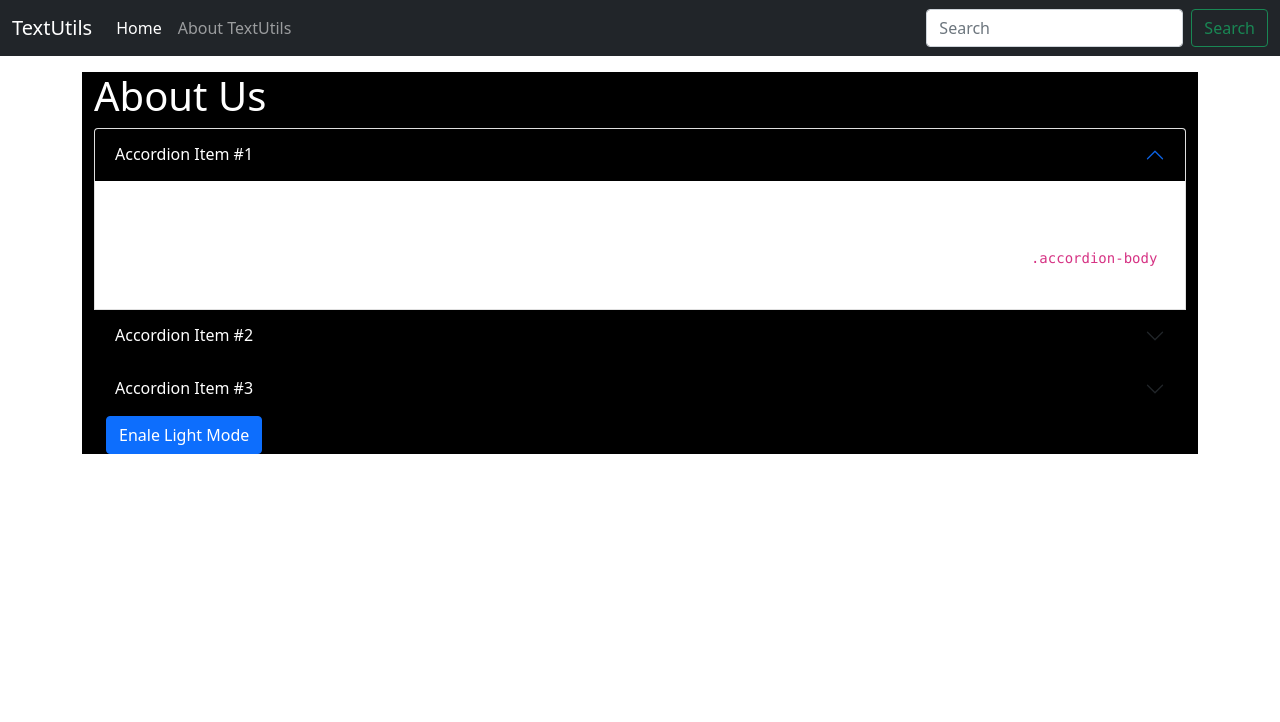
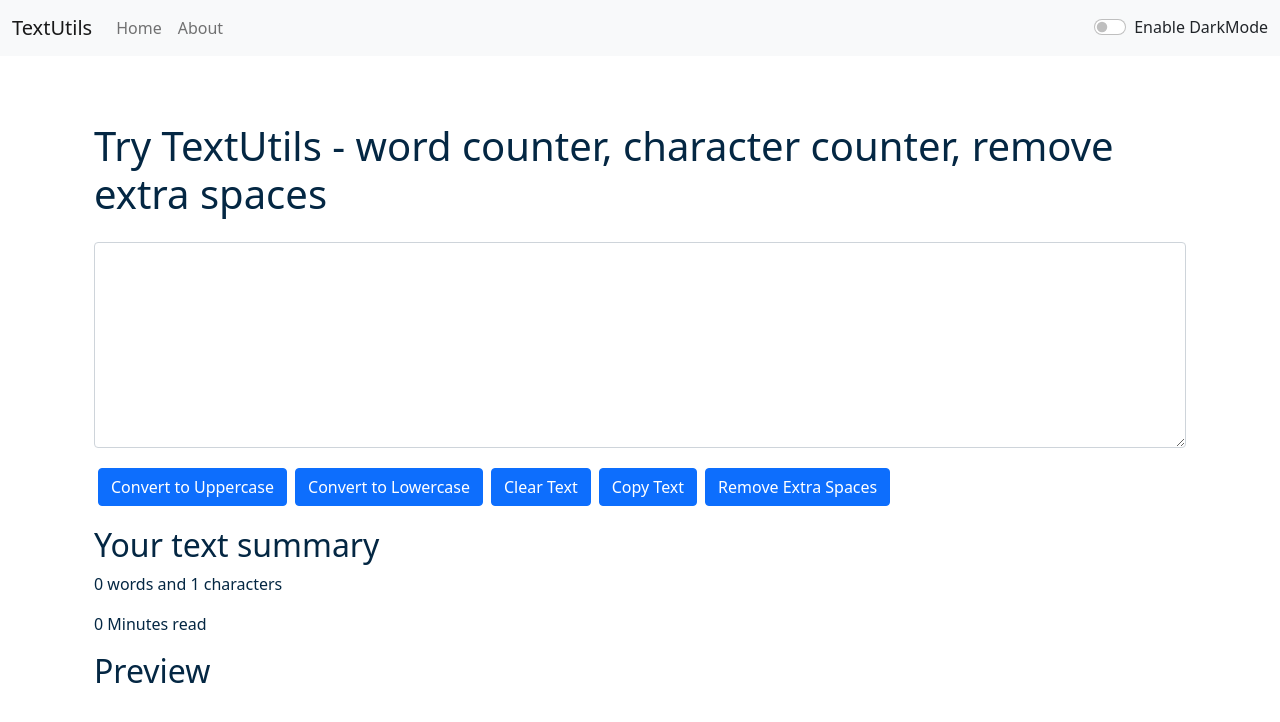
Before and after one commit to ayuvgr8/textutils, a React (Create React App) app: page / in a window 1280 px wide. Shown: the top 722 px of the page. Built offline with nearby package versions, Linux system fonts and the light colour scheme.

Commit message:
switch button in navbar for dark mode

```diff
--- a/src/App.js
+++ b/src/App.js
@@ -1,17 +1,63 @@
 import "./App.css";
 import Navbar from "./components/Navbar";
-// import TextForm from "./components/TextForm";
+import TextForm from "./components/TextForm";
 import About from "./components/About";
+import React, { useState } from "react";
+import Alert from "./components/Alert";
+import { BrowserRouter as Router, Switch, Route } from "react-router-dom";
 
 function App() {
+  const [mode, setMode] = useState("light"); // Whether dark mode is enabled or not
+  const [alert, setAlert] = useState(null);
+
+  const showAlert = (message, type) => {
+    setAlert({
+      msg: message,
+      type: type,
+    });
+    setTimeout(() => {
+      setAlert(null);
+    }, 1500);
+  };
+
+  const toggleMode = () => {
+    if (mode === "light") {
+      setMode("dark");
+      document.body.style.backgroundColor = "#042743";
+      showAlert("Dark mode has been enabled", "success");
+    } else {
+      setMode("light");
+      document.body.style.backgroundColor = "white";
+      showAlert("Light mode has been enabled", "success");
+    }
+  };
   return (
     <>
-      <Navbar title="TextUtils" aboutText="About TextUtils" />
-      <div className="container my-3">
-        {/* <TextForm heading="Enter the Text to Analyze Here" /> */}
-        <About />
-      </div>
-
+      <Router>
+        <Navbar
+          title="TextUtils"
+          mode={mode}
+          toggleMode={toggleMode}
+          key={new Date()}
+        />
+        <Alert alert={alert} />
+        <div className="container my-3">
+          <Switch>
+            {/* /users --> Component 1
+        /users/home --> Component 2 */}
+            <Route exact path="/about">
+              <About mode={mode} />
+            </Route>
+            <Route exact path="/">
+              <TextForm
+                showAlert={showAlert}
+                heading="Try TextUtils - word counter, character counter, remove extra spaces"
+                mode={mode}
+              />
+            </Route>
+          </Switch>
+        </div>
+      </Router>
     </>
   );
 }
--- a/src/components/About.js
+++ b/src/components/About.js
@@ -1,148 +1,60 @@
+import React from 'react'
 
-import React, {useState} from 'react'
+export default function About(props) {
 
-export default function About() {
-
-  const [myStyle,setMyStyle] = useState(
-       {
-      color: "white",
-      backgroundColor: "black"
-    })
-    const [btnTxt, setBtnTxt] = useState("Enale Light Mode")
-
-    const toggleStyle = () =>{
-          if(myStyle.color == 'white'){
-            setMyStyle({
-                 color: "black",
-                  backgroundColor: "white"
-            })
-                setBtnTxt("Enable Dark Mode")
-        }else{
-            setMyStyle({
-                 color: "white",
-                  backgroundColor: "black"
-            })
-            }
-
-
+    // const [myStyle, setMyStyle] = useState({
+    //     color: 'black',
+    //     backgroundColor: 'white'
+    // })
+    let myStyle = {
+        color: props.mode ==='dark'?'white':'#042743',
+        backgroundColor: props.mode ==='dark'?'rgb(36 74 104)':'white',
     }
 
     return (
-    <>
-      <div className="container" style={myStyle}>
-        <h1>About Us</h1>
+        <div className="container">
+            <h1 className="my-3" style={{color: props.mode ==='dark'?'white':'#042743'}}>About Us</h1>
             <div className="accordion" id="accordionExample">
                 <div className="accordion-item">
                     <h2 className="accordion-header" id="headingOne">
-              <button
-                className="accordion-button"
-                type="button"
-                data-bs-toggle="collapse"
-                data-bs-target="#collapseOne"
-                aria-expanded="true"
-                aria-controls="collapseOne"
-                style={myStyle}
-              >
-                Accordion Item #1
+                    <button className="accordion-button" type="button" style={myStyle} data-bs-toggle="collapse" data-bs-target="#collapseOne" aria-expanded="true" aria-controls="collapseOne">
+                    <strong>Analyze Your text </strong>
                     </button>
                     </h2>
-            <div
-              id="collapseOne"
-              className="accordion-collapse collapse show"
-              aria-labelledby="headingOne"
-              data-bs-parent="#accordionExample"
-            >
-              <div className="accordion-body">
-                <strong>This is the first item's accordion body.</strong> It is
-                shown by default, until the collapse plugin adds the appropriate
-                classes that we use to style each element. These classes control
-                the overall appearance, as well as the showing and hiding via
-                CSS transitions. You can modify any of this with custom CSS or
-                overriding our default variables. It's also worth noting that
-                just about any HTML can go within the{" "}
-                <code>.accordion-body</code>, though the transition does limit
-                overflow.
+                    <div id="collapseOne" className="accordion-collapse collapse show" aria-labelledby="headingOne" data-bs-parent="#accordionExample">
+                    <div className="accordion-body" style={myStyle}>
+                    Textutils gives you a way to analyze your text quickly and efficiently. Be it word count, character count or
+
                     </div>
                     </div>
                 </div>
-          <div className="accordion-item" style={myStyle}>
+                <div className="accordion-item">
                     <h2 className="accordion-header" id="headingTwo">
-              <button
-                style={myStyle}
-                className="accordion-button collapsed"
-                type="button"
-                data-bs-toggle="collapse"
-                data-bs-target="#collapseTwo"
-                aria-expanded="false"
-                aria-controls="collapseTwo"
-              >
-                Accordion Item #2
+                    <button className="accordion-button collapsed" style={myStyle} type="button" data-bs-toggle="collapse" data-bs-target="#collapseTwo" aria-expanded="false" aria-controls="collapseTwo">
+                    <strong>Free to use </strong>
                     </button>
                     </h2>
-            <div
-              id="collapseTwo"
-              className="accordion-collapse collapse"
-              aria-labelledby="headingTwo"
-              data-bs-parent="#accordionExample"
-            >
-              <div className="accordion-body">
-                <strong>This is the second item's accordion body.</strong> It is
-                hidden by default, until the collapse plugin adds the
-                appropriate classes that we use to style each element. These
-                classes control the overall appearance, as well as the showing
-                and hiding via CSS transitions. You can modify any of this with
-                custom CSS or overriding our default variables. It's also worth
-                noting that just about any HTML can go within the{" "}
-                <code>.accordion-body</code>, though the transition does limit
-                overflow.
+                    <div id="collapseTwo" className="accordion-collapse collapse" aria-labelledby="headingTwo" data-bs-parent="#accordionExample">
+                    <div className="accordion-body" style={myStyle}>
+                    TextUtils is a free character counter tool that provides instant character count & word count statistics for a given text. TextUtils reports the number of words and characters. Thus it is suitable for writing text with word/ character limit.
                     </div>
                     </div>
                 </div>
-          <div className="accordion-item" style={myStyle}>
+                <div className="accordion-item">
                     <h2 className="accordion-header" id="headingThree">
-              <button
-                style={myStyle}
-                className="accordion-button collapsed"
-                type="button"
-                data-bs-toggle="collapse"
-                data-bs-target="#collapseThree"
-                aria-expanded="false"
-                aria-controls="collapseThree"
-              >
-                Accordion Item #3
+                    <button className="accordion-button collapsed" style={myStyle} type="button" data-bs-toggle="collapse" data-bs-target="#collapseThree" aria-expanded="false" aria-controls="collapseThree">
+                    <strong>Browser Compatible </strong>
                     </button>
                     </h2>
-            <div
-              id="collapseThree"
-              className="accordion-collapse collapse"
-              aria-labelledby="headingThree"
-              data-bs-parent="#accordionExample"
-            >
-              <div className="accordion-body">
-                <strong>This is the third item's accordion body.</strong> It is
-                hidden by default, until the collapse plugin adds the
-                appropriate classes that we use to style each element. These
-                classes control the overall appearance, as well as the showing
-                and hiding via CSS transitions. You can modify any of this with
-                custom CSS or overriding our default variables. It's also worth
-                noting that just about any HTML can go within the{" "}
-                <code>.accordion-body</code>, though the transition does limit
-                overflow.
+                    <div id="collapseThree" className="accordion-collapse collapse" aria-labelledby="headingThree" data-bs-parent="#accordionExample">
+                    <div className="accordion-body" style={myStyle}>
+                    This word counter software works in any web browsers such as Chrome, Firefox, Internet Explorer, Safari, Opera. It suits to count characters in facebook, blog, books, excel document, pdf document, essays, etc.
+
                     </div>
                     </div>
                 </div>
             </div>
 
-        <div className="container">
-          <button
-            type="button"
-            onClick={toggleStyle}
-            className="btn btn-primary"
-          >
-            {btnTxt}
-          </button>
         </div>
-      </div>
-    </>
-  );
+    )
 }
--- /dev/null
+++ b/src/components/Alert.js
@@ -0,0 +1,22 @@
+import React from "react";
+
+function Alert(props) {
+  const capitalize = (word) => {
+    const lower = word.toLowerCase();
+    return lower.charAt(0).toUpperCase() + lower.slice(1);
+  };
+  return (
+    <div style={{ height: "50px" }}>
+      {props.alert && (
+        <div
+          className={`alert alert-${props.alert.type} alert-dismissible fade show`}
+          role="alert"
+        >
+          <strong>{capitalize(props.alert.type)}</strong>: {props.alert.msg}
+        </div>
+      )}
+    </div>
+  );
+}
+
+export default Alert;
--- a/src/components/Navbar.js
+++ b/src/components/Navbar.js
@@ -1,61 +1,40 @@
-import React from "react";
-import propTypes from "prop-types";
+import React from 'react'
+import PropTypes from 'prop-types'
+import { Link } from 'react-router-dom';
 
 export default function Navbar(props) {
     return (
-    <>
-      <nav className="navbar navbar-expand-lg navbar-dark bg-dark">
+        <nav className={`navbar navbar-expand-lg navbar-${props.mode} bg-${props.mode}`}>
             <div className="container-fluid">
-          <a className="navbar-brand" href="/">
-            {props.title}
-          </a>
-          <button
-            className="navbar-toggler"
-            type="button"
-            data-bs-toggle="collapse"
-            data-bs-target="#navbarSupportedContent"
-            aria-controls="navbarSupportedContent"
-            aria-expanded="false"
-            aria-label="Toggle navigation"
-          >
+                <Link className="navbar-brand" to="/">{props.title}</Link>
+                <button className="navbar-toggler" type="button" data-bs-toggle="collapse" data-bs-target="#navbarSupportedContent" aria-controls="navbarSupportedContent" aria-expanded="false" aria-label="Toggle navigation">
                     <span className="navbar-toggler-icon"></span>
                 </button>
                 <div className="collapse navbar-collapse" id="navbarSupportedContent">
                     <ul className="navbar-nav me-auto mb-2 mb-lg-0">
                         <li className="nav-item">
-                <a className="nav-link active" aria-current="page" href="/">
-                  Home
-                </a>
+                            <Link className="nav-link" aria-current="page" to="/">Home</Link>
                         </li>
                         <li className="nav-item">
-                <a className="nav-link" href="/">
-                  {props.aboutText}
-                </a>
+                            <Link className="nav-link" to="/about">{props.aboutText}</Link>
                         </li>
                     </ul>
-            <form className="d-flex">
-              <input
-                className="form-control me-2"
-                type="search"
-                placeholder="Search"
-                aria-label="Search"
-              />
-              <button className="btn btn-outline-success" type="submit">
-                Search
-              </button>
-            </form>
+                    <div className={`form-check form-switch text-${props.mode==='light'?'dark':'light'}`}>
+                        <input className="form-check-input" onClick={props.toggleMode} type="checkbox" id="flexSwitchCheckDefault"/>
+                        <label className="form-check-label" htmlFor="flexSwitchCheckDefault">Enable DarkMode</label>
+                    </div>
                 </div>
             </div>
         </nav>
-    </>
-  );
+    )
 }
 
-Navbar.propTypes = { title: propTypes.string.isRequired,
-                    aboutText: propTypes.string.isRequired,};
+Navbar.propTypes = {
+    title: PropTypes.string.isRequired,
+    aboutText: PropTypes.string.isRequired
+}
 
-// Specifies the default values for props:
 Navbar.defaultProps = {
-  title: 'Set Navbar Title',
-  aboutText: 'Hello TextUtils'
+    title: 'Set title here',
+    aboutText: 'About'
   };
--- a/src/components/TextForm.js
+++ b/src/components/TextForm.js
@@ -16,40 +16,51 @@
     // console.log("On Change"); // just for the debugging
     setText(event.target.value);
   };
-  const [text, setText] = useState("Enter Text Here  ");
+
+  const handleClearClick = () => {
+    // console.log("Uppercase was Clicked" + text ); // just for the debugging("yahan pe "text" call ho rha hai")
+    let newText = "";
+    setText(newText);
+  };
+
+  // Credits: A
+  const handleCopy = () => {
+    navigator.clipboard.writeText(text);
+    props.showAlert("Copied to Clipboard!", "success");
+  };
+
+  // Credits: Coding Wala
+  const handleExtraSpaces = () => {
+    let newText = text.split(/[ ]+/);
+    setText(newText.join(" "));
+    props.showAlert("Extra spaces removed!", "success");
+  };
+
+  const [text, setText] = useState(" ");
 
   // text="new Text" // Wrong way to set text
   // setText("New Text is Here"); //Correct way to set text
 
    return (
         <>
-      <div>
-        <h1>{props.heading}</h1>
+        <div className="container" style={{color: props.mode==='dark'?'white':'#042743'}}>
+            <h1 className='mb-4'>{props.heading}</h1>
             <div className="mb-3">
-          <textarea
-            className="form-control"
-            value={text}
-            onChange={handleOnChange}
-            id="mybox"
-            rows="8"
-          ></textarea>
+            <textarea className="form-control" value={text} onChange={handleOnChange} style={{backgroundColor: props.mode==='dark'?'#13466e':'white', color: props.mode==='dark'?'white':'#042743'}} id="myBox" rows="8"></textarea>
             </div>
-        <button className="mx-2 my-2  btn btn-primary" onClick={handleUpClick}>
-          Convert To Uppercase
-        </button>
-        <button className="mx-2 my-2 btn btn-primary" onClick={handleLoClick}>
-          Convert To Lowercase
-        </button>
+            <button disabled={text.length===0} className="btn btn-primary mx-1 my-1" onClick={handleUpClick}>Convert to Uppercase</button>
+            <button disabled={text.length===0} className="btn btn-primary mx-1 my-1" onClick={handleLoClick}>Convert to Lowercase</button>
+            <button disabled={text.length===0} className="btn btn-primary mx-1 my-1" onClick={handleClearClick}>Clear Text</button>
+            <button disabled={text.length===0} className="btn btn-primary mx-1 my-1" onClick={handleCopy}>Copy Text</button>
+            <button disabled={text.length===0} className="btn btn-primary mx-1 my-1" onClick={handleExtraSpaces}>Remove Extra Spaces</button>
         </div>
-      <div className="container">
-        <h1>Your Text Summary</h1>
-        <p>
-          {text.split(" ").length} words and {text.length} characters
-        </p>
-        <p>{0.008 * text.split(" ").length} Minutes to read.</p>
+        <div className="container my-3" style={{color: props.mode==='dark'?'white':'#042743'}}>
+            <h2>Your text summary</h2>
+            <p>{text.split(/\s+/).filter((element)=>{return element.length!==0}).length} words and {text.length} characters</p>
+            <p>{0.008 *  text.split(/\s+/).filter((element)=>{return element.length!==0}).length} Minutes read</p>
             <h2>Preview</h2>
-        <p>{text}</p>
+            <p>{text.length>0?text:"Nothing to preview!"}</p>
         </div>
         </>
-  );
+    )
 }
```
Lines whose indentation alone changed are shown as unchanged.
